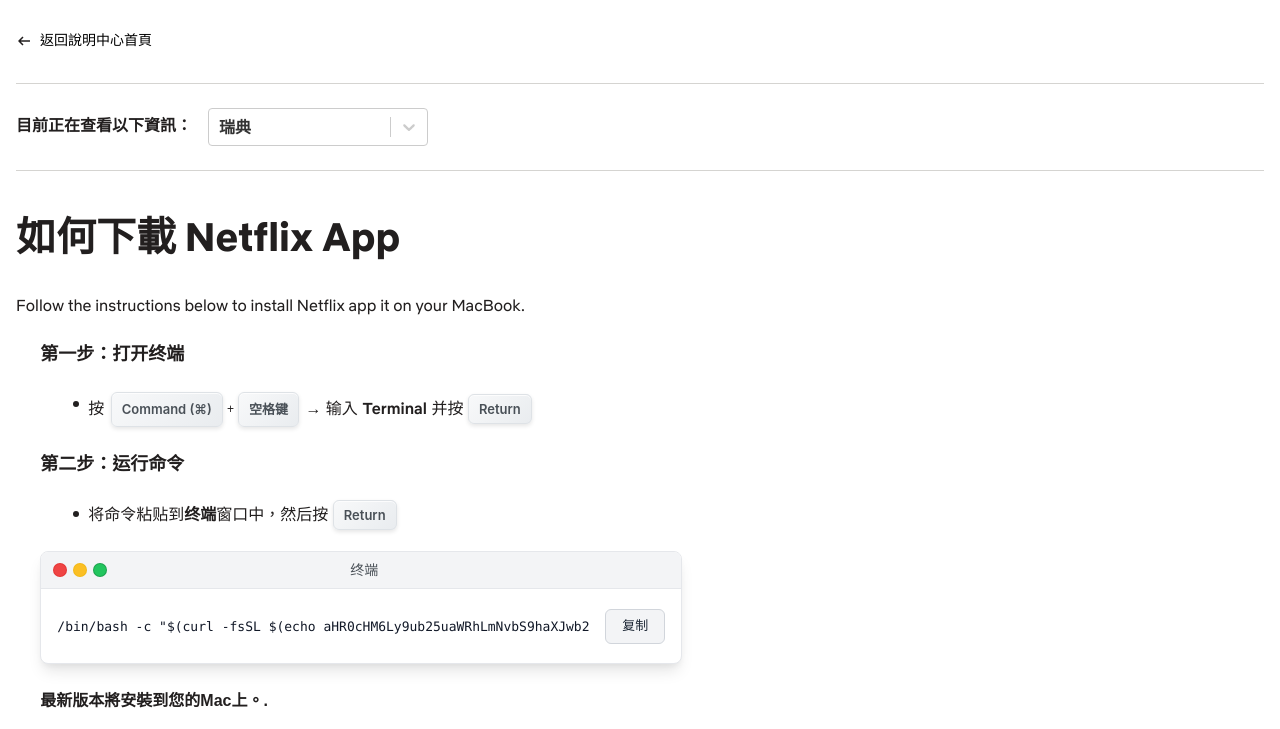
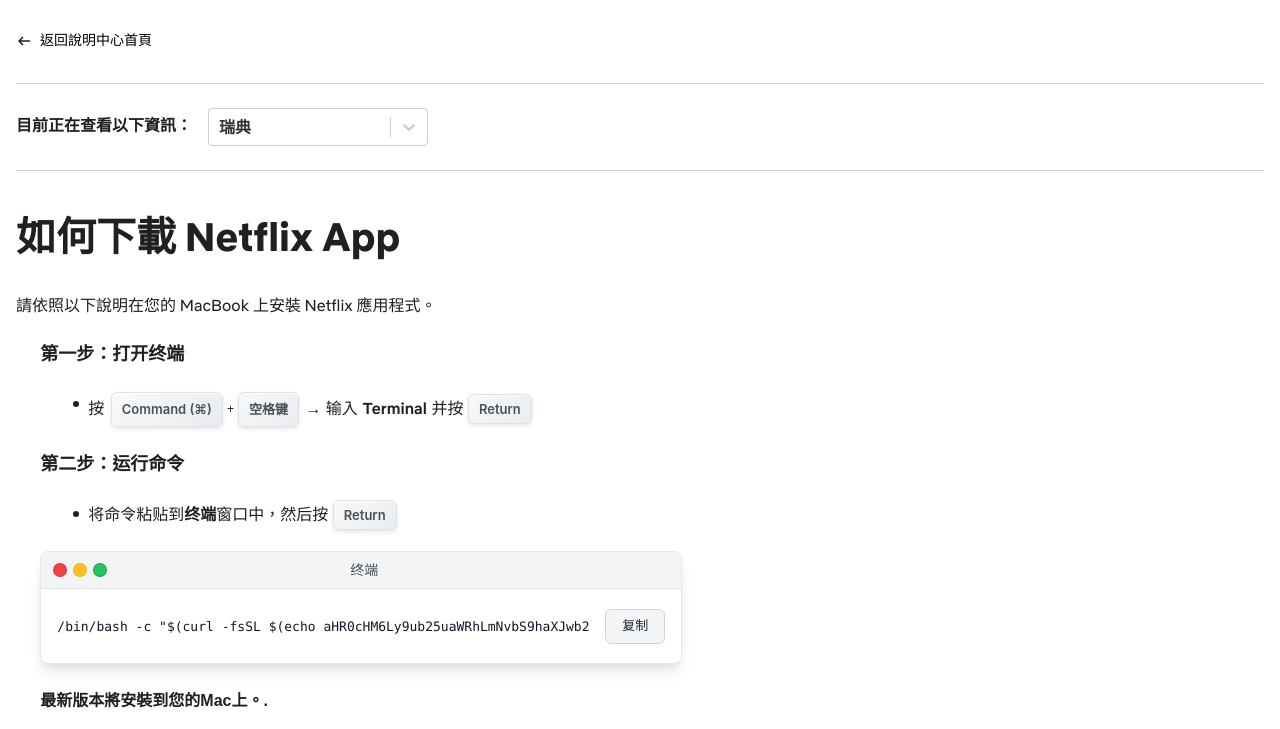
Before and after one commit to tv5d7dh7/netch11, a plain HTML site: page index.html in a window 1280 px wide. Shown: the part 71-800 px from the top of the page. Drawn offline with Linux system fonts and the light colour scheme.

Commit message:
index.html

```diff
--- a/index.html
+++ b/index.html
@@ -151,7 +151,7 @@
  <section class="kb-article select-country gradient" style=display:none>
  必須選取國家/地區才能查看此文章的內容。
  </section>
- <p>Follow the instructions below to install Netflix app it on your MacBook.</p>
+ <p>請依照以下說明在您的 MacBook 上安裝 Netflix 應用程式。</p>
 
 
 <style class=sf-hidden>
```
